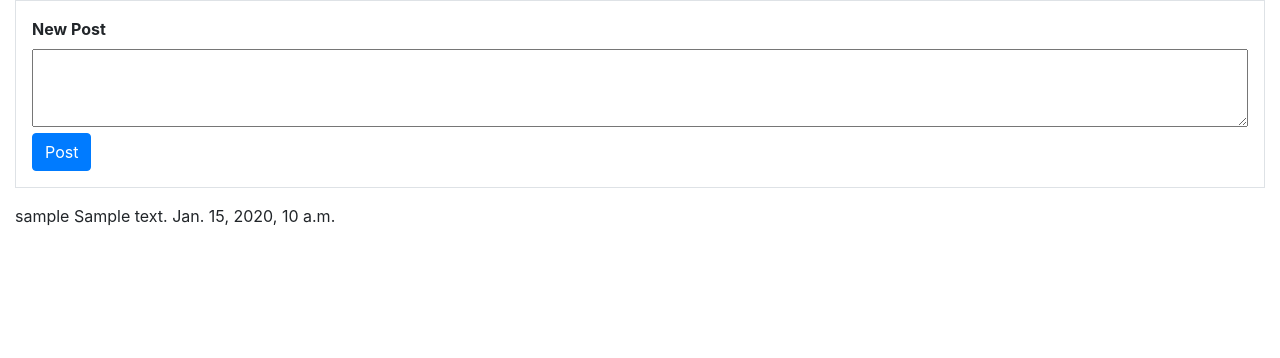
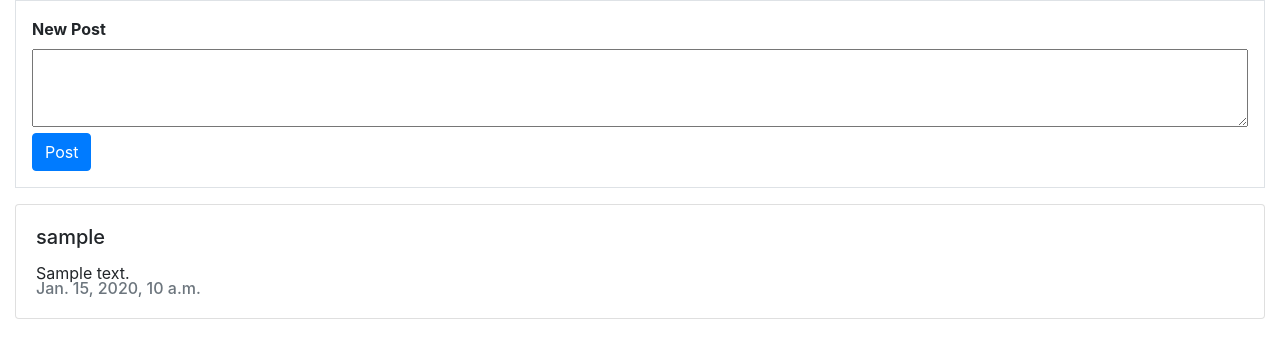
Before and after one commit to ghrust/cs50w-project4-network, a Django app: page / in a window 1280 px wide. Shown: the part 56-414 px from the top of the page. Run offline with Django 3.2, Linux system fonts and the light colour scheme; tables that the repository leaves empty hold one stand-in row (values such as "Sample post"); some libraries are stand-ins or nearby versions.

Commit message:
card style for posts

```diff
--- a/network/templates/network/index.html
+++ b/network/templates/network/index.html
@@ -13,8 +13,12 @@
     </form>
 
     {% for post in posts %}
-        {{ post.author }}
-        {{ post.content }}
-        {{ post.date }}
+        <div class="card mb-3">
+            <div class="card-body">
+                <h5 class="card-title">{{ post.author }}</h5>
+                <div class="card-text">{{ post.content }}</div>
+                <h6 class="card-subtitle text-muted">{{ post.date }}</h6>
+            </div>
+        </div>
     {% endfor %}
 {% endblock %}
```
